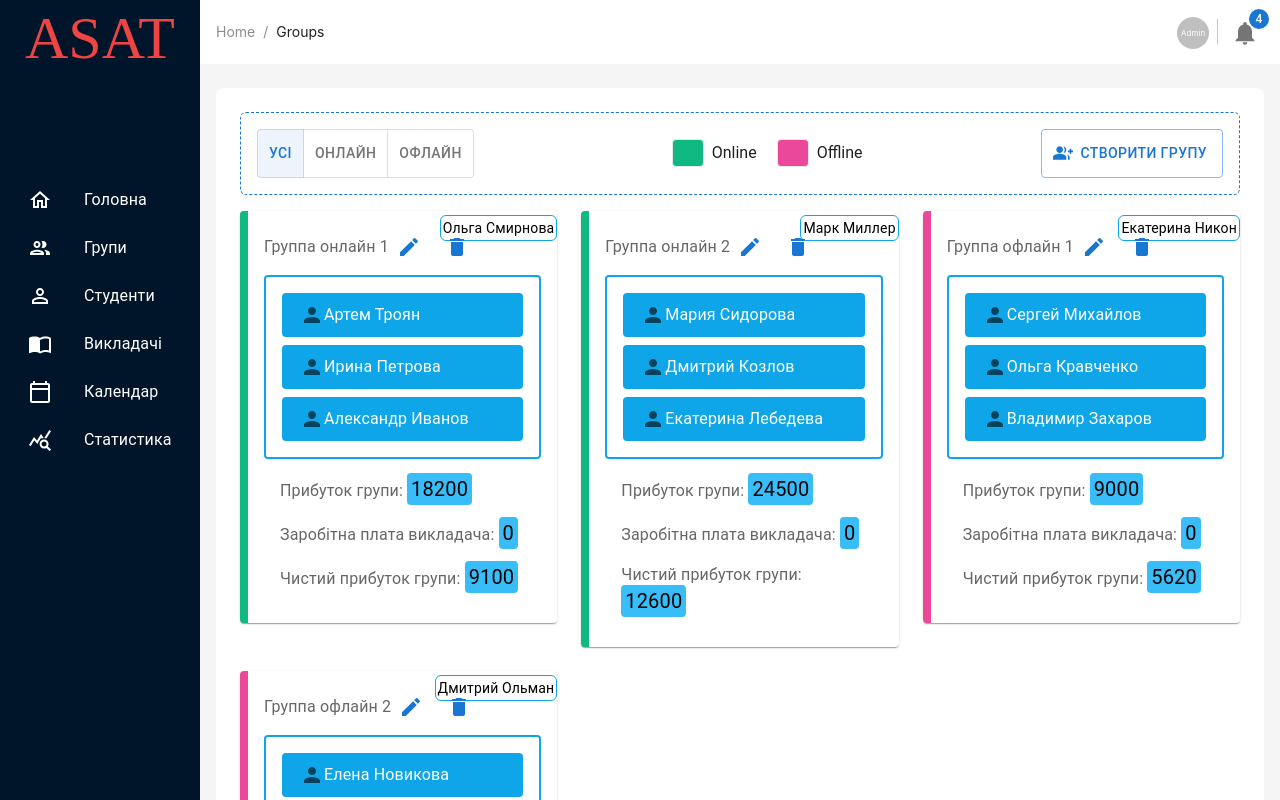
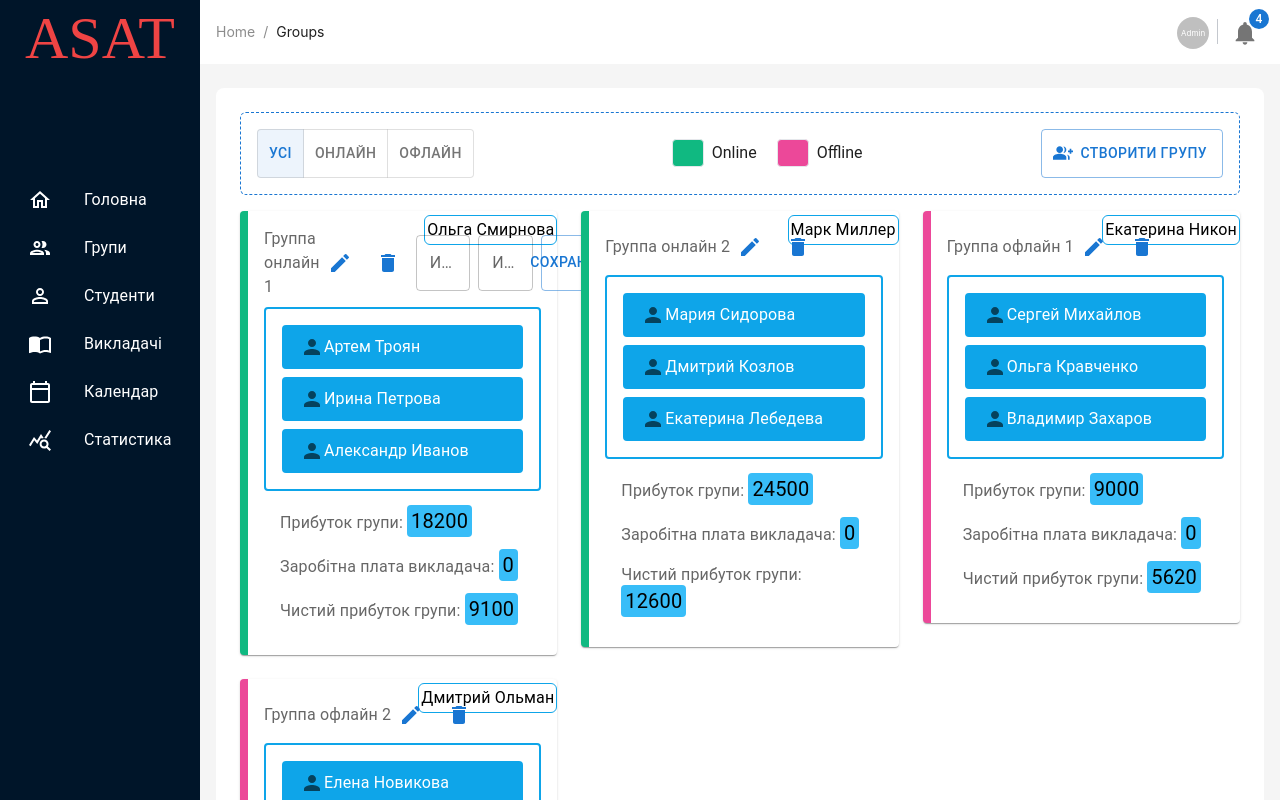
Before and after one commit to troanart/Test-ehs, a Next.js app: page /admin/groups in a window 1280 px wide. Both pictures are taken after a click on the button 408 px from the left and 246 px from the top of the page. Shown: the top 800 px of the page. Built offline with nearby package versions, Linux system fonts and the light colour scheme.

Commit message:
Добавление кнопки удаления и не полное добавление на редактированние

```diff
--- a/app/ui/common/groups/groups-card-list.js
+++ b/app/ui/common/groups/groups-card-list.js
@@ -24,6 +24,10 @@ export default function GroupsCardsList() {
     fetchData();
   }, []);
 
+  const deleteGroup = (groupId) => {
+    setGroups(groups.filter((group) => group.id !== groupId));
+  };
+
   return (
     <Box sx={{ flexGrow: 1 }}>
       <Grid
@@ -31,8 +35,10 @@ export default function GroupsCardsList() {
         spacing={{ xs: 2, md: 3 }}
         columns={{ xs: 4, sm: 8, md: 12 }}>
         {groups.length > 0 &&
-          groups.map((item, index) => {
-            return <GroupCard {...item} key={index} />;
+          groups.map((item) => {
+            return (
+              <GroupCard item={item} key={item.id} onDelete={deleteGroup} />
+            );
           })}
       </Grid>
     </Box>
--- a/app/ui/common/groups/groups-card.js
+++ b/app/ui/common/groups/groups-card.js
@@ -2,13 +2,12 @@ import React, { useEffect, useState } from "react";
 import { experimentalStyled as styled } from "@mui/material/styles";
 import { List, ListItem, Typography } from "@mui/material";
 import PersonIcon from "@mui/icons-material/Person";
-import IconButtons from "./icon-buttons";
+import SimpleDialog from "./icon-click";
 import MoreStudentsIndicator from "./more-students-indicator";
 import cn from "classnames";
 import Paper from "@mui/material/Paper";
 import Grid from "@mui/material/Grid";
 import ColapseBtn from "./colapse-btn";
-import ImportContactsOutlinedIcon from "@mui/icons-material/ImportContactsOutlined";
 import StatsInCard from "./stats-in-card";
 
 const Item = styled(Paper)(({ theme }) => ({
@@ -19,23 +18,66 @@ const Item = styled(Paper)(({ theme }) => ({
   color: theme.palette.text.secondary,
 }));
 
-export default function GroupCard(item) {
+export default function GroupCard({ item, onDelete }) {
   const [showMore, setShowMore] = useState(false);
+  const [groupName, setGroupName] = useState(item.name);
+  const [teacherName, setTeacherName] = useState(item.teacher);
+  const [isEditing, setIsEditing] = useState(false);
+
+  const handleGroupNameChange = (event) => {
+    setGroupName(event.target.value);
+  };
+
+  const handleTeacherNameChange = (event) => {
+    setTeacherName(event.target.value);
+  };
+
+  const handleDelete = () => {
+    onDelete(item.id);
+  };
   return (
-    <Grid item xs={2} sm={4} md={4} key={item.name}>
+    <Grid item xs={2} sm={4} md={4}>
       <Item
         className={`border-l-8 pt-9 border-emerald-500 relative ${
           item.type === "online" ? "border-emerald-500" : "border-pink-500"
         }`}>
         <div className="border rounded-md  mt-1  border-sky-500 p-0.5 w-fit absolute top-0 right-0 text-black">
-          {/* <ImportContactsOutlinedIcon className="text-emerald-400" /> */}
-          {item.teacher}
+          <Typography className="text-left mr-auto text-sm w-fit">
+            {isEditing ? (
+              <TextField
+                value={teacherName}
+                onChange={handleTeacherNameChange}
+                variant="outlined"
+              />
+            ) : (
+              teacherName
+            )}
+          </Typography>
         </div>
         <div className="mb-2 flex items-center">
           <Typography className="text-left mr-auto text-xl w-fit">
-            {item.name}
+            {isEditing ? (
+              <TextField
+                value={groupName}
+                onChange={handleGroupNameChange}
+                variant="outlined"
+              />
+            ) : (
+              groupName
+            )}
           </Typography>
-          <IconButtons />
+
+          <SimpleDialog groupId={item.id} onDelete={handleDelete} />
+          {/* <Button
+            onClick={() => {
+              setIsEditing(false);
+              // Здесь вызывайте функцию для сохранения изменений в вашем API
+              // Например: saveGroupChanges(item.id, groupName, teacherName);
+            }}
+            variant="outlined"
+            className="bg-blue-500 hover:bg-blue-600 text-white ml-2">
+            Сохранить
+          </Button> */}
         </div>
         <div className="border-2 rounded p-4 relative border-sky-500">
           <List disablePadding className="flex gap-2 mb-3 flex-wrap flex-row">
--- /dev/null
+++ b/app/ui/common/groups/icon-click.js
@@ -0,0 +1,117 @@
+import React, { useState } from "react";
+import PropTypes from "prop-types";
+import Button from "@mui/material/Button";
+import DialogTitle from "@mui/material/DialogTitle";
+import Dialog from "@mui/material/Dialog";
+import IconButton from "@mui/material/IconButton";
+import Stack from "@mui/material/Stack";
+import DeleteIcon from "@mui/icons-material/Delete";
+import { Edit } from "@mui/icons-material";
+import { DialogActions } from "@mui/material";
+import TextField from "@mui/material/TextField"; // Добавляем импорт для TextField
+
+function SimpleDialog(props) {
+  const { onClose, open, groupId, onDelete } = props;
+
+  const handleClose = () => {
+    onClose();
+  };
+
+  const handleDelete = () => {
+    onDelete(groupId);
+    onClose();
+  };
+
+  return (
+    <Dialog onClose={handleClose} open={open}>
+      <DialogTitle>
+        Ви впевненні що хочете <span className="text-red-500">видалити</span>{" "}
+        групу ?
+      </DialogTitle>
+      <DialogActions>
+        <Button
+          onClick={handleDelete}
+          variant="outlined"
+          className="bg-red-500 hover:bg-red-600 text-white">
+          Так
+        </Button>
+        <Button
+          onClick={handleClose}
+          variant="outlined"
+          className="bg-sky-500 hover:bg-sky-600 text-white">
+          Ні
+        </Button>
+      </DialogActions>
+    </Dialog>
+  );
+}
+
+SimpleDialog.propTypes = {
+  onClose: PropTypes.func.isRequired,
+  open: PropTypes.bool.isRequired,
+  groupId: PropTypes.number.isRequired,
+  onDelete: PropTypes.func.isRequired,
+};
+
+export default function SimpleDialogDemo({ groupId, onDelete }) {
+  const [open, setOpen] = React.useState(false);
+  const [isEditing, setIsEditing] = useState(false); // Добавляем состояние для режима редактирования
+  const [groupName, setGroupName] = useState(""); // Добавляем состояние для имени группы
+  const [teacherName, setTeacherName] = useState(""); // Добавляем состояние для имени учителя
+
+  const handleClickOpen = () => {
+    setOpen(true);
+  };
+
+  const handleClose = () => {
+    setOpen(false);
+  };
+
+  // Функция для сохранения изменений
+  const handleSaveChanges = () => {
+    // Здесь вы можете вызвать функцию для сохранения изменений в вашем API
+    // Например: saveGroupChanges(groupId, groupName, teacherName);
+    setIsEditing(false); // После сохранения изменений переводим компонент в режим просмотра
+  };
+
+  return (
+    <Stack direction="row" spacing={1}>
+      <IconButton
+        aria-label="edit"
+        color="primary"
+        onClick={() => setIsEditing(!isEditing)}>
+        <Edit />
+      </IconButton>
+      <IconButton aria-label="delete" color="primary" onClick={handleClickOpen}>
+        <DeleteIcon />
+      </IconButton>
+      <SimpleDialog
+        groupId={groupId}
+        open={open}
+        onClose={handleClose}
+        onDelete={onDelete}
+      />
+      {/* Добавляем TextField и кнопку "Сохранить" */}
+      {isEditing && (
+        <>
+          <TextField
+            label="Имя группы"
+            value={groupName}
+            onChange={(e) => setGroupName(e.target.value)}
+          />
+          <TextField
+            label="Имя учителя"
+            value={teacherName}
+            onChange={(e) => setTeacherName(e.target.value)}
+          />
+          <Button
+            onClick={handleSaveChanges}
+            variant="outlined"
+            className="bg-blue-500 hover:bg-blue-600 text-white ml-2">
+            Сохранить
+          </Button>
+        </>
+      )}
+    </Stack>
+  );
+}
```
